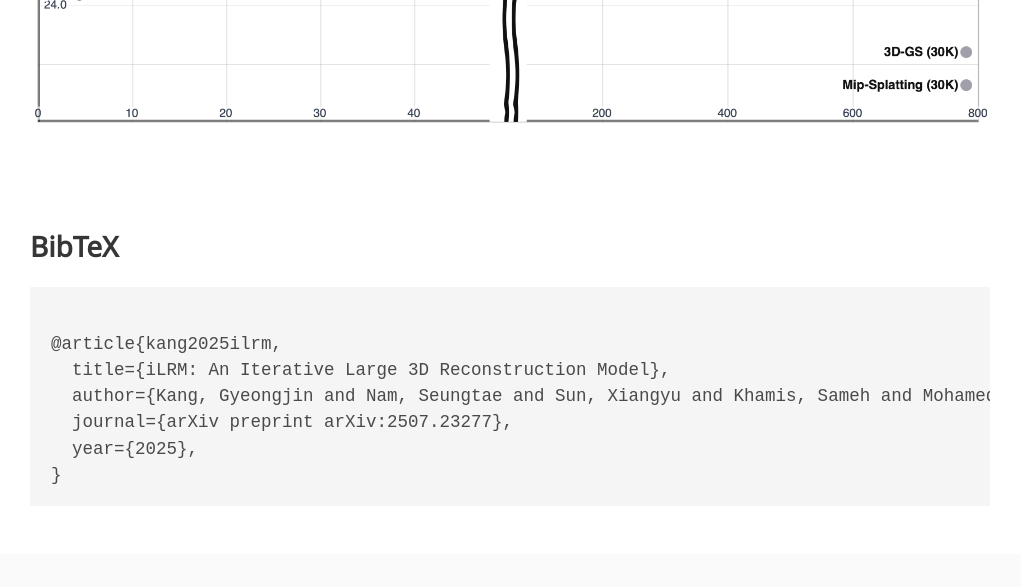
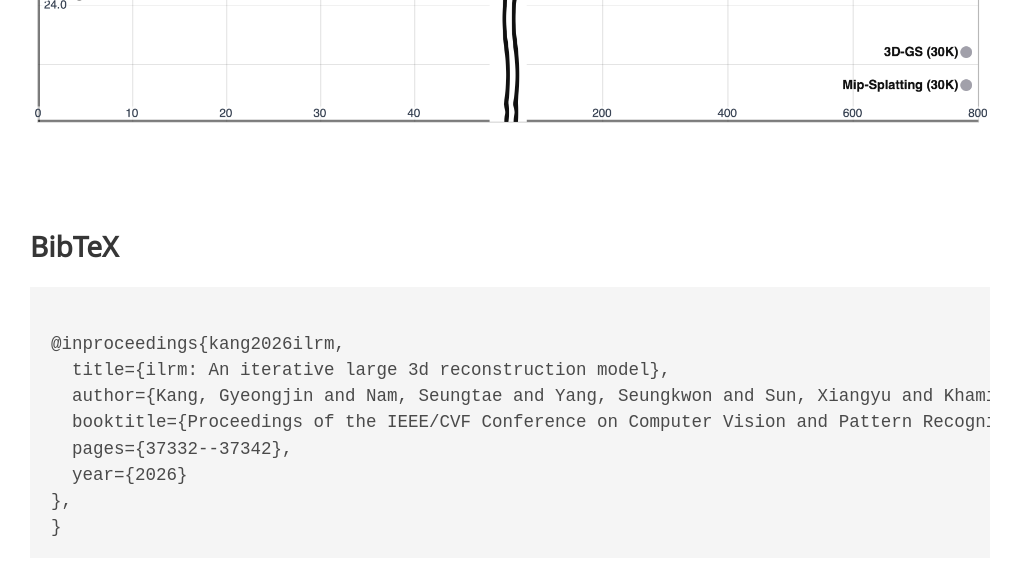
Before and after one commit to Gynjn/iLRM, a plain HTML site: page index.html in a window 1280 px wide. Shown: the part 6173-6760 px from the top of the page, without its empty margins (130-1151 px from the left). Drawn offline with nearby package versions, Linux system fonts and the light colour scheme; some icons are missing; a web font is replaced by a local one.

Commit message:
Update index.html

```diff
--- a/index.html
+++ b/index.html
@@ -401,11 +401,13 @@
   <div class="container is-max-desktop content">
     <h2 class="title">BibTeX</h2>
       <pre><code style="font-size: 1.25em;">
-@article{kang2025ilrm,
-  title={iLRM: An Iterative Large 3D Reconstruction Model},
-  author={Kang, Gyeongjin and Nam, Seungtae and Sun, Xiangyu and Khamis, Sameh and Mohamed, Abdelrahman and Park, Eunbyung},
-  journal={arXiv preprint arXiv:2507.23277},
-  year={2025},
+@inproceedings{kang2026ilrm,
+  title={ilrm: An iterative large 3d reconstruction model},
+  author={Kang, Gyeongjin and Nam, Seungtae and Yang, Seungkwon and Sun, Xiangyu and Khamis, Sameh and Mohamed, Abdelrahman and Park, Eunbyung},
+  booktitle={Proceedings of the IEEE/CVF Conference on Computer Vision and Pattern Recognition},
+  pages={37332--37342},
+  year={2026}
+},
 }</code></pre>
   </div>
 </section>
```
